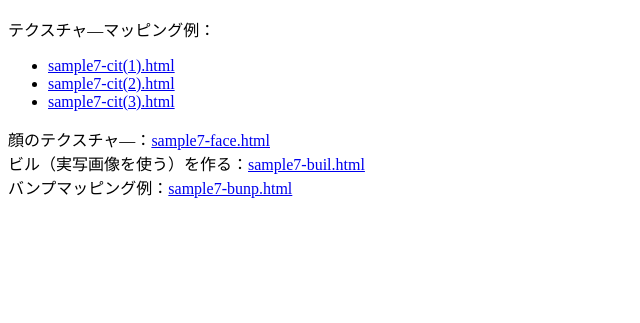
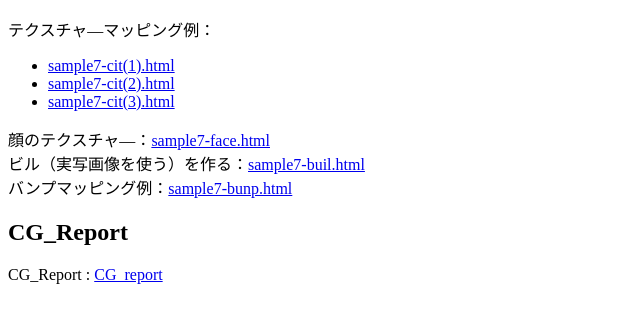
Before and after one commit to yutao04/CG_report2, a plain HTML site: page index.html in a window 1280 px wide. Shown: the part 127-450 px from the top of the page, without its empty margins (0-640 px from the left). Drawn offline with Linux system fonts and the light colour scheme.

Commit message:
Update index.html

```diff
--- a/index.html
+++ b/index.html
@@ -18,5 +18,8 @@
         ビル（実写画像を使う）を作る：<a href="sample7-buil.html">sample7-buil.html</a><br>
         バンプマッピング例：<a href="sample7-bump.html">sample7-bunp.html</a><br>
     </p>
+    <h2>CG_Report</h2>
+    <p>
+        CG_Report : <a href="orizinal.html">CG_report</a><br>
 </body>
 </html>
```
